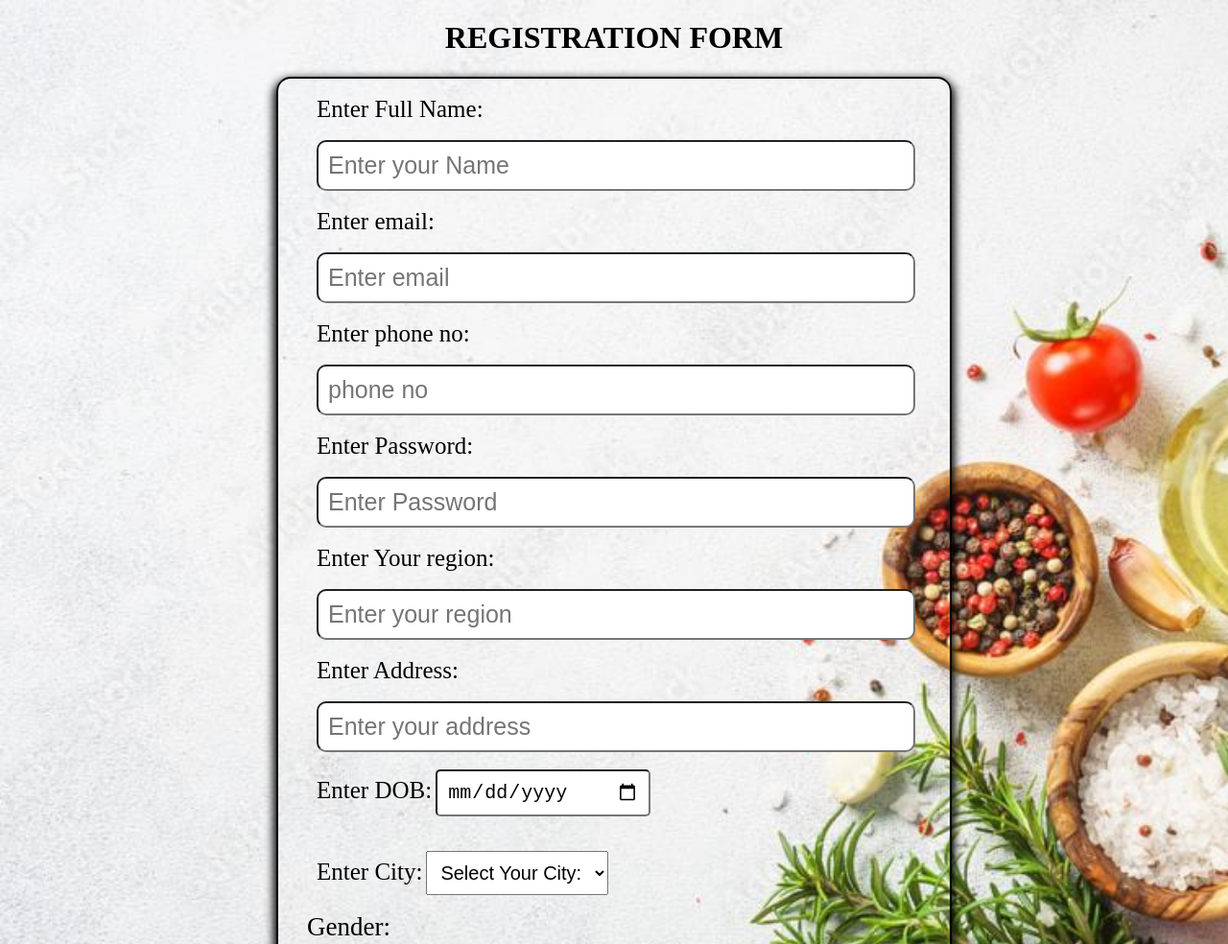
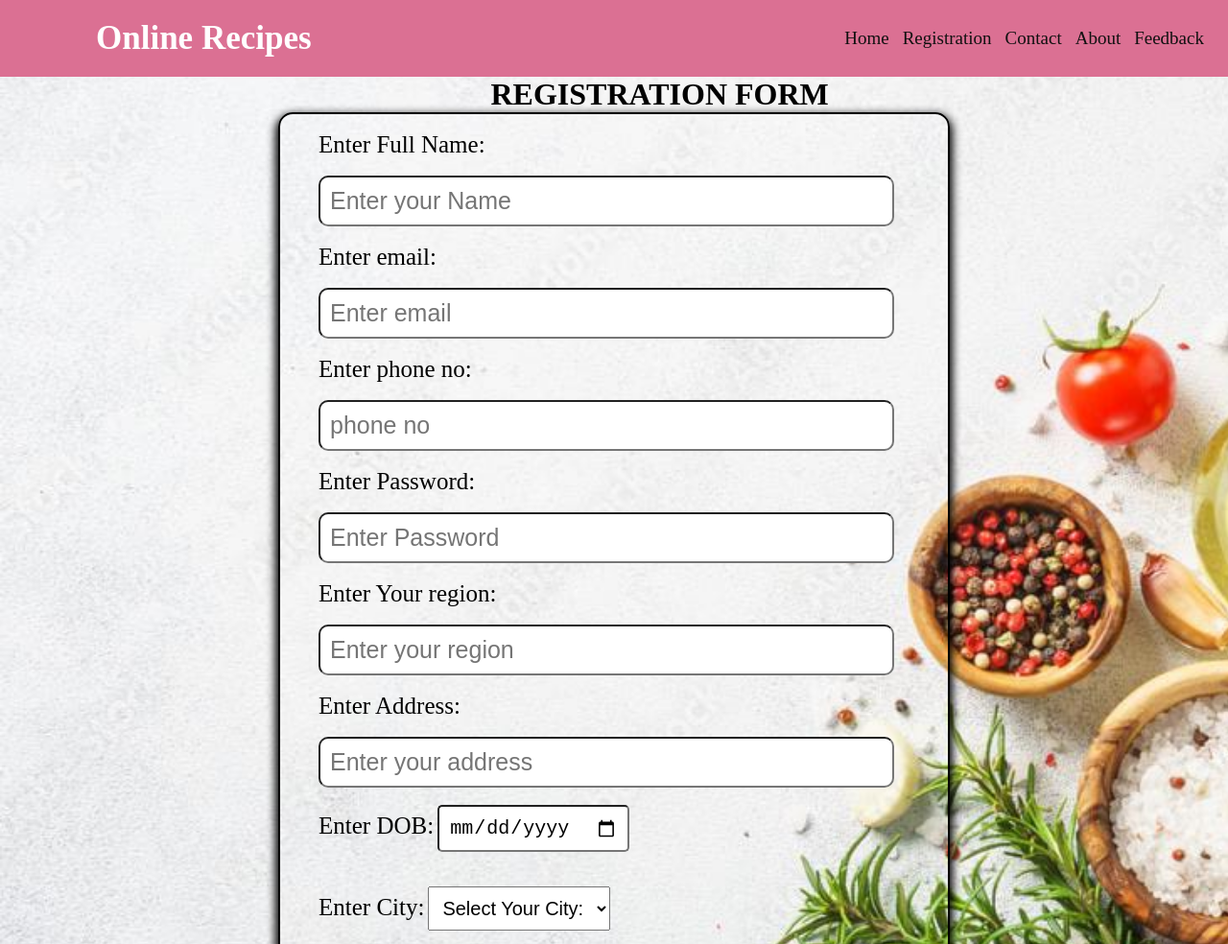
Before and after one commit to sargambarate/project-repo, a plain HTML site: page pages/registration.html in a window 1280 px wide. Shown: the top 984 px of the page at 96% size. Drawn offline with Linux system fonts and the light colour scheme.

Commit message:
apply header

```diff
--- a/css/registration.css
+++ b/css/registration.css
@@ -8,6 +8,7 @@ body{
 }
 .heading{
     text-align: center;
+    margin-left: 500px;
 
 }
 .heading:hover{
@@ -139,3 +140,46 @@ body{
    }
 
 }
+
+
+
+
+
+
+
+
+*{
+    margin: 0;
+    padding: 0;
+    text-decoration: none;
+    list-style: none;
+    box-sizing: border-box;
+}
+body{
+    font-family: montserrat;
+}
+nav{
+    background: palevioletred;;
+    height: 80px;
+    width: 100%;
+}
+label.logo{
+    color: white;
+    font-size: 35px;
+    line-height: 80px;
+    padding: 0 100px;
+    font-weight: bold;
+}
+nav ul{
+    float: right;
+    margin-right: 20px;
+}
+nav ul li{
+    display: inline-block;
+    line-height: 80px;
+    margin: 0 5px;
+}
+nav ul li a{
+    color: rgb(17, 17, 17);
+    font-size: 19px;
+}
--- a/pages/registration.html
+++ b/pages/registration.html
@@ -7,6 +7,28 @@
 <link rel="stylesheet" href="../css/registration.css"/>
 </head>
 <body>
+
+    <nav>
+        <label class="logo">Online Recipes</label>
+        <ul>
+            <li><a href="../index.html">Home</a></li>
+            <li><a href="../pages/">Registration</a></li>
+            <li><a href="../pages/contactus.html">Contact</a></li>
+            <li><a href="../pages/main-about-page.html">About</a></li>
+            <li><a href="../pages/feed.html">Feedback</a></li>
+        </ul>
+    </nav>
+
+
+
+
+
+
+
+
+
+
+
     <form class="form">
 <h1 class="heading">REGISTRATION FORM</h1>
 <div class="container"><br/>
```
Also changed, not shown: index.html (+2 -2 lines), pages/feed.html (+1 -1 lines).
